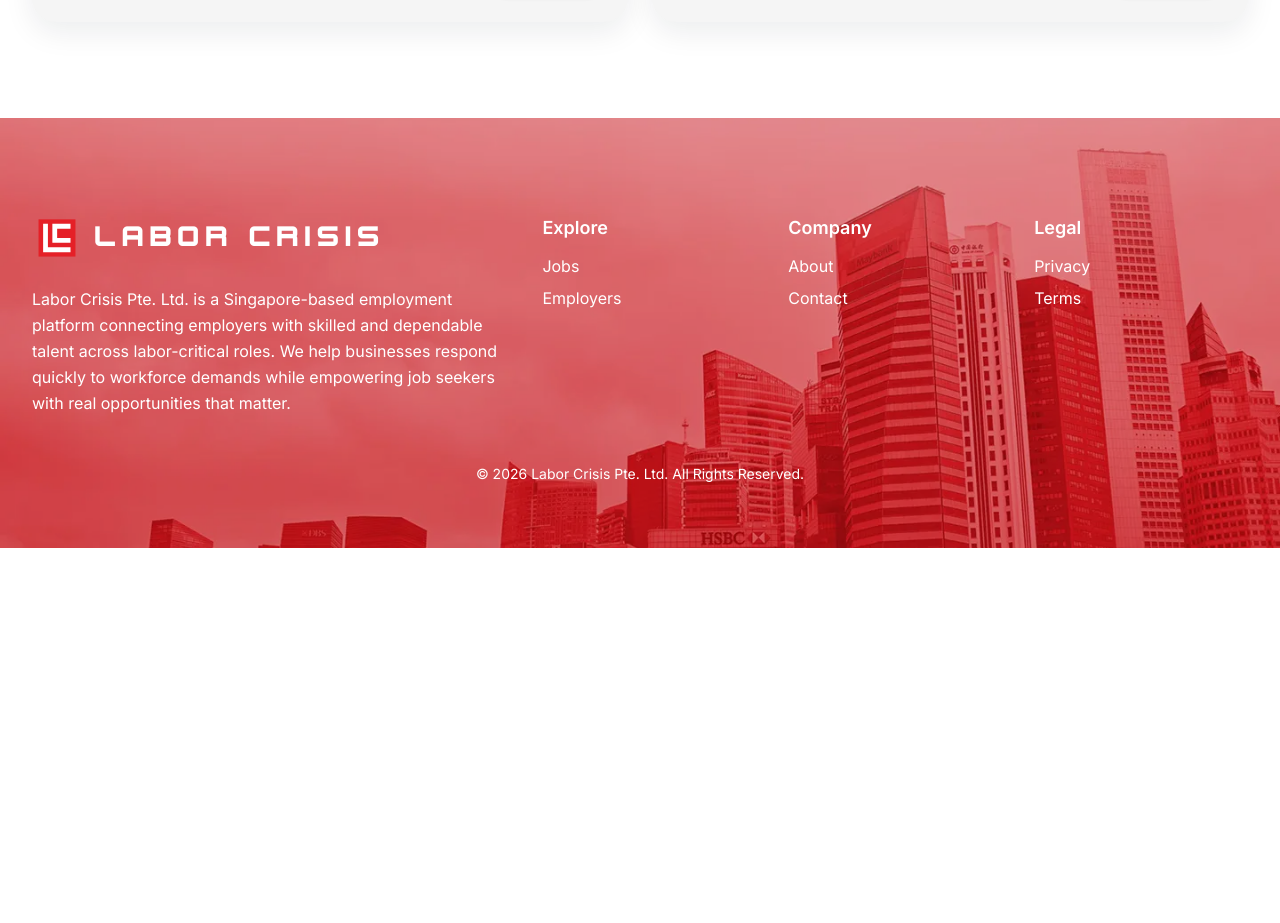
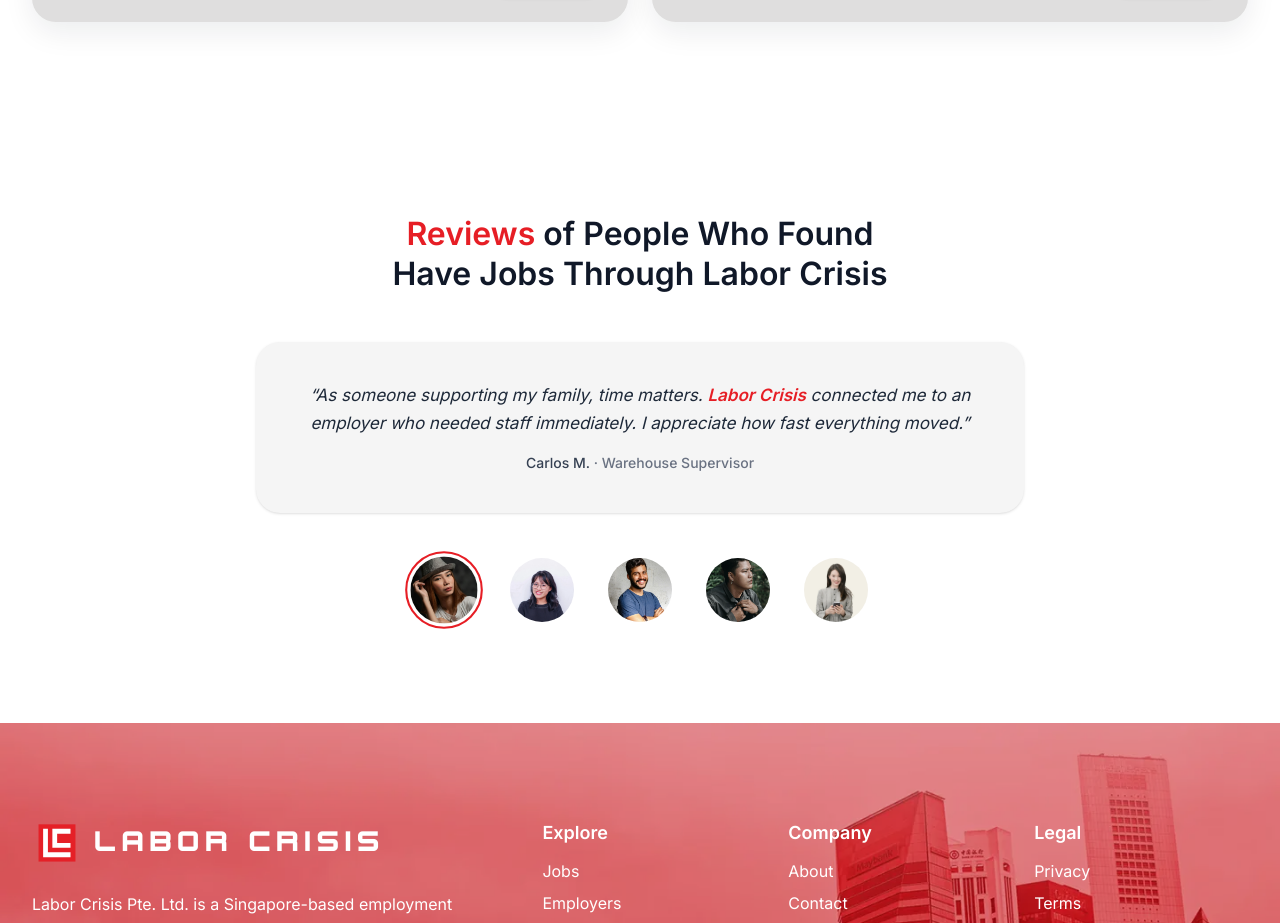
Before and after one commit to RossDev1201/laborcrisisbetav2, a Next.js app: page / in a window 1280 px wide. Shown: the part 2813-3736 px from the top of the page. Before the commit the page ends 3361 px from the top, so only its background shows below. Built offline with nearby package versions, Linux system fonts and the light colour scheme.

Commit message:
create testimonial section

```diff
--- a/app/globals.css
+++ b/app/globals.css
@@ -195,3 +195,37 @@
 
 /* IMPORTANT: still no .lc-category-icon rules.
    Icons keep their SVG color in ALL states. */
+
+   /* === Testimonials (Reviews) === */
+
+/* Hide all panels by default */
+.lc-testimonial-panels .lc-testimonial-panel {
+  display: none;
+}
+
+/* Base avatar ring */
+.lc-testimonial-avatar-dot {
+  border-radius: 9999px;
+  border: 2px solid transparent;
+  padding: 3px; /* thickness of ring */
+  transition: border-color 150ms ease-out, transform 150ms ease-out;
+}
+
+/* Show the panel that matches the checked radio */
+#t1:checked ~ .lc-testimonial-panels .lc-testimonial-panel[data-testimonial="t1"],
+#t2:checked ~ .lc-testimonial-panels .lc-testimonial-panel[data-testimonial="t2"],
+#t3:checked ~ .lc-testimonial-panels .lc-testimonial-panel[data-testimonial="t3"],
+#t4:checked ~ .lc-testimonial-panels .lc-testimonial-panel[data-testimonial="t4"],
+#t5:checked ~ .lc-testimonial-panels .lc-testimonial-panel[data-testimonial="t5"] {
+  display: block;
+}
+
+/* Highlight the active avatar with a red ring */
+#t1:checked ~ .lc-testimonial-avatars label[for="t1"] .lc-testimonial-avatar-dot,
+#t2:checked ~ .lc-testimonial-avatars label[for="t2"] .lc-testimonial-avatar-dot,
+#t3:checked ~ .lc-testimonial-avatars label[for="t3"] .lc-testimonial-avatar-dot,
+#t4:checked ~ .lc-testimonial-avatars label[for="t4"] .lc-testimonial-avatar-dot,
+#t5:checked ~ .lc-testimonial-avatars label[for="t5"] .lc-testimonial-avatar-dot {
+  border-color: #E61E25;
+  transform: scale(1.05);
+}
--- a/app/page.tsx
+++ b/app/page.tsx
@@ -1,6 +1,7 @@
 import { HeroSection } from "@/components/sections/hero";
 import { WorkforceSolutionsSection } from "@/components/sections/workforce-solutions-section";
 import  {FeaturedJobsSection} from "@/components/sections/featured-job-section"
+import { TestimonialsSection } from "@/components/sections/testimonial-section";
 
 export default function Home() {
   return (
@@ -8,6 +9,7 @@
       <HeroSection />
       <WorkforceSolutionsSection />
       <FeaturedJobsSection/>
+      <TestimonialsSection/>
     </main>
   );
 }
--- a/components/sections/featured-job-section.tsx
+++ b/components/sections/featured-job-section.tsx
@@ -87,9 +87,9 @@
               key={job.id}
               className="
                 flex h-full flex-col justify-between
-                rounded-[24px] bg-[#f5f5f5] px-6 py-6
+                rounded-[24px] bg-[#dfdede] px-6 py-6
                 shadow-[0_10px_30px_rgba(15,23,42,0.08)]
-                dark:bg-[#4b4b4b]
+                dark:bg-[#444444]
               "
             >
               {/* Top content */}
--- /dev/null
+++ b/components/sections/testimonial-section.tsx
@@ -0,0 +1,153 @@
+// components/sections/testimonials-section.tsx
+import Image from "next/image";
+
+type Testimonial = {
+  id: string; // t1, t2, ...
+  name: string;
+  role: string;
+  quoteBeforeBrand: string;
+  quoteAfterBrand: string;
+  avatarSrc: string;
+};
+
+const testimonials: Testimonial[] = [
+  {
+    id: "t1",
+    name: "Carlos M.",
+    role: "Warehouse Supervisor",
+    quoteBeforeBrand:
+      "As someone supporting my family, time matters.",
+    quoteAfterBrand:
+      "connected me to an employer who needed staff immediately. I appreciate how fast everything moved.",
+    avatarSrc: "/testimonial-01.webp",
+  },
+  {
+    id: "t2",
+    name: "Aisha R.",
+    role: "Customer Support Specialist",
+    quoteBeforeBrand:
+      "I was looking for a stable role with growth. ",
+    quoteAfterBrand:
+      "matched me with a company that values training and development.",
+    avatarSrc: "/testimonial-02.webp",
+  },
+  {
+    id: "t3",
+    name: "Kenji S.",
+    role: "Project Engineer",
+    quoteBeforeBrand:
+      "After months of searching on my own,",
+    quoteAfterBrand:
+      "introduced me to the right hiring manager in just a few days.",
+    avatarSrc: "/testimonial-03.webp",
+  },
+  {
+    id: "t4",
+    name: "Maya L.",
+    role: "Preschool Teacher",
+    quoteBeforeBrand:
+      "I wanted a job that fit my schedule and my values.",
+    quoteAfterBrand:
+      "helped me find a school where I feel truly supported.",
+    avatarSrc: "/testimonial-04.webp",
+  },
+  {
+    id: "t5",
+    name: "Victor T.",
+    role: "Events Manager",
+    quoteBeforeBrand:
+      "Events hiring can be unpredictable, but",
+    quoteAfterBrand:
+      "kept me updated with new roles and made every application feel easy.",
+    avatarSrc: "/testimonial-05.webp",
+  },
+];
+
+export function TestimonialsSection() {
+  return (
+    <section
+      id="reviews"
+      className="bg-background py-16 md:py-20 lg:py-24 dark:bg-[#111111]"
+      aria-labelledby="reviews-heading"
+    >
+      <div className="mx-auto max-w-5xl px-4 md:px-6 lg:px-8">
+        {/* Heading */}
+        <div className="text-center">
+          <h2
+            id="reviews-heading"
+            className="text-[24px] font-semibold leading-tight text-gray-900 md:text-[28px] lg:text-[32px] dark:text-white"
+          >
+            <span className="text-[#E61E25]">Reviews</span>{" "}
+            <span>of People Who Found</span>
+            <br />
+            <span>Have Jobs Through Labor Crisis</span>
+          </h2>
+        </div>
+
+        {/* Radios + panels + avatars */}
+        <div className="lc-testimonial-wrapper mt-12 flex flex-col items-center">
+          {/* Hidden radio inputs (SSR-only, no JS) */}
+          {testimonials.map((t, idx) => (
+            <input
+              key={t.id}
+              id={t.id}
+              name="testimonial"
+              type="radio"
+              className="lc-testimonial-input sr-only"
+              defaultChecked={idx === 0}
+            />
+          ))}
+
+          {/* Quote panels */}
+          <div className="lc-testimonial-panels relative w-full">
+            {testimonials.map((t) => (
+              <figure
+                key={t.id}
+                className="lc-testimonial-panel mx-auto max-w-3xl rounded-[24px] bg-[#f5f5f5] px-8 py-10 text-center text-gray-800 shadow-sm dark:bg-[#202020] dark:text-gray-100"
+                data-testimonial={t.id}
+              >
+                <blockquote className="text-[15px] leading-relaxed md:text-[17px]">
+                  <p className="italic">
+                    “{t.quoteBeforeBrand}{" "}
+                    <span className="text-[#E61E25] font-semibold">
+                      Labor Crisis
+                    </span>{" "}
+                    {t.quoteAfterBrand}”
+                  </p>
+                </blockquote>
+                <figcaption className="mt-4 text-sm font-medium text-gray-700 dark:text-gray-200">
+                  {t.name}{" "}
+                  <span className="text-gray-500 dark:text-gray-400">
+                    · {t.role}
+                  </span>
+                </figcaption>
+              </figure>
+            ))}
+          </div>
+
+          {/* Avatars */}
+          <div className="lc-testimonial-avatars mt-10 flex flex-wrap items-center justify-center gap-6">
+            {testimonials.map((t) => (
+              <label
+                key={t.id}
+                htmlFor={t.id}
+                className="cursor-pointer"
+                aria-label={t.name}
+              >
+                <div className="lc-testimonial-avatar-dot">
+                  <Image
+                    src={t.avatarSrc}
+                    alt={t.name}
+                    width={72}
+                    height={72}
+                    className="h-16 w-16 rounded-full object-cover"
+                  />
+                </div>
+              </label>
+            ))}
+          </div>
+        </div>
+      </div>
+    </section>
+  );
+}
```
